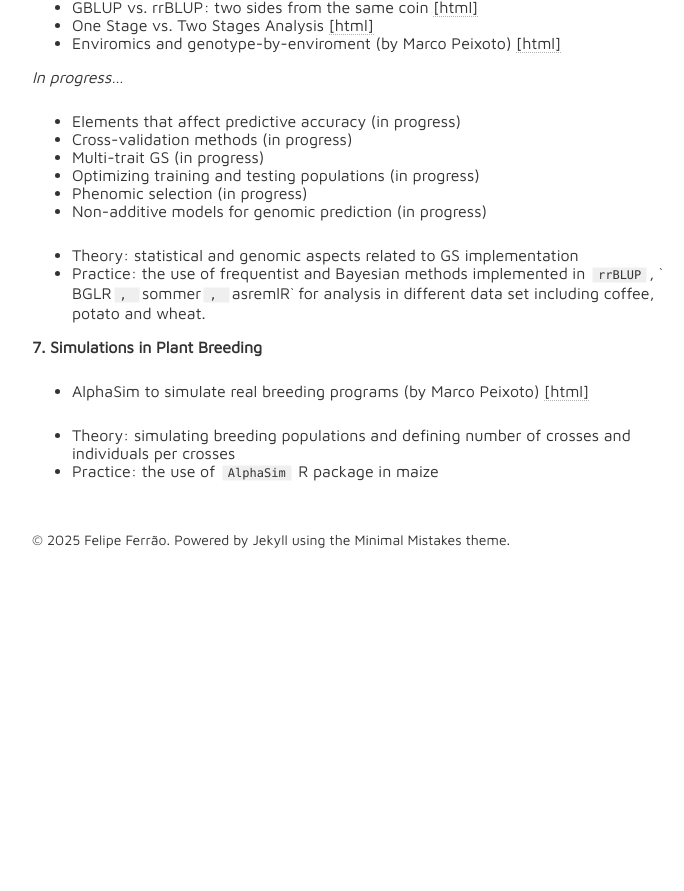
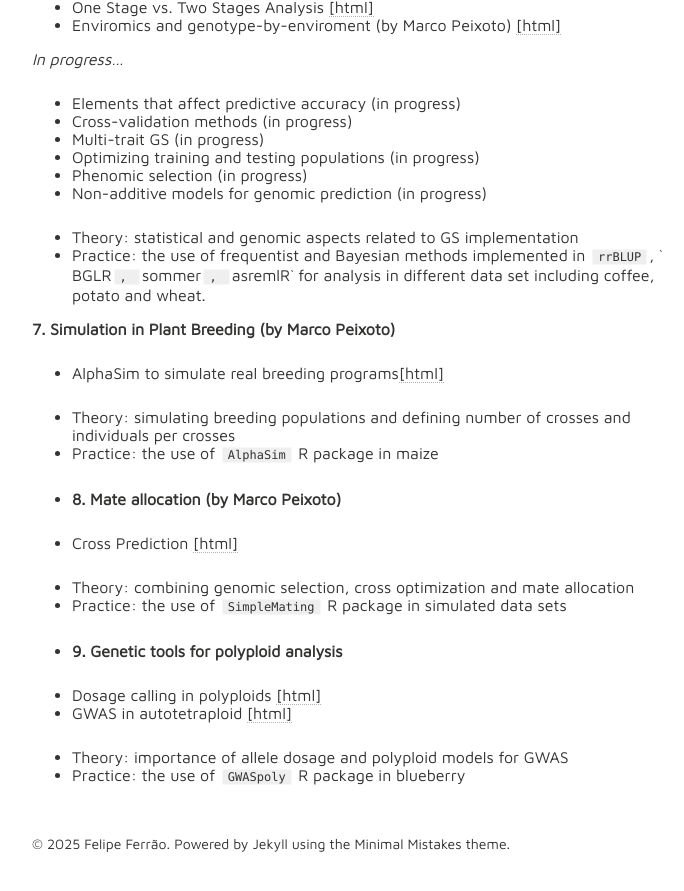
Before and after one commit to lfelipe-ferrao/lfelipe-ferrao.github.io, a Jekyll site: the page built from class/mas/index.md, in a window 1280 px wide and 900 px high, scrolled down 3119 px. Shown: the top 891 px of the window, without its empty margins (288-972 px from the left). Built offline with Jekyll 4.4.1, drawn with Linux system fonts in a browser that asks for light colours; nearby versions of some CDN libraries; our own code applies the rules of GitHub Pages for plain Markdown files; before the commit the page ends 3715 px from its top, so only the background shows below that; some of the changed text lies outside the part shown.

Commit message:
Update index.md

```diff
--- a/class/mas/index.md
+++ b/class/mas/index.md
@@ -124,9 +123,24 @@ It is an attempt to organize and make available to any student the class notes u
 - Theory: statistical and genomic aspects related to GS implementation
 - Practice: the use of frequentist and Bayesian methods implemented in `rrBLUP`, ` BGLR`, `sommer`, `asremlR` for analysis in different data set including coffee, potato and wheat.
 
-**7. Simulations in Plant Breeding**
+**7. Simulation in Plant Breeding (by Marco Peixoto)**
 
-- AlphaSim to simulate real breeding programs (by Marco Peixoto) [[html]](https://htmlpreview.github.io/?https://github.com/lfelipe-ferrao/lfelipe-ferrao.github.io/blob/master/class/mas/Class_One_Functions.html)
+- AlphaSim to simulate real breeding programs[[html]](https://htmlpreview.github.io/?https://github.com/lfelipe-ferrao/lfelipe-ferrao.github.io/blob/master/class/mas/Class_One_Functions.html)
 
 - Theory: simulating breeding populations and defining number of crosses and individuals per crosses
 - Practice: the use of `AlphaSim` R package in maize
+
+- **8. Mate allocation (by Marco Peixoto)**
+
+- Cross Prediction [[html]](https://htmlpreview.github.io/?https://github.com/lfelipe-ferrao/lfelipe-ferrao.github.io/blob/master/class/mas/GS_SM.html)
+
+- Theory: combining genomic selection, cross optimization and mate allocation
+- Practice: the use of `SimpleMating` R package in simulated data sets
+
+- **9. Genetic tools for polyploid analysis**
+
+-  Dosage calling in polyploids [[html]](https://htmlpreview.github.io/?https://github.com/lfelipe-ferrao/lfelipe-ferrao.github.io/blob/master/class/GWAS/2.Genomics.html)
+-  GWAS in autotetraploid [[html]](https://htmlpreview.github.io/?https://github.com/lfelipe-ferrao/lfelipe-ferrao.github.io/blob/master/class/GWAS/3.gwas.html)
+
+- Theory: importance of allele dosage and polyploid models for GWAS
+- Practice: the use of `GWASpoly` R package in blueberry
```
Also changed, not shown: other parts of class/mas/index.md (+0 -1 lines).
